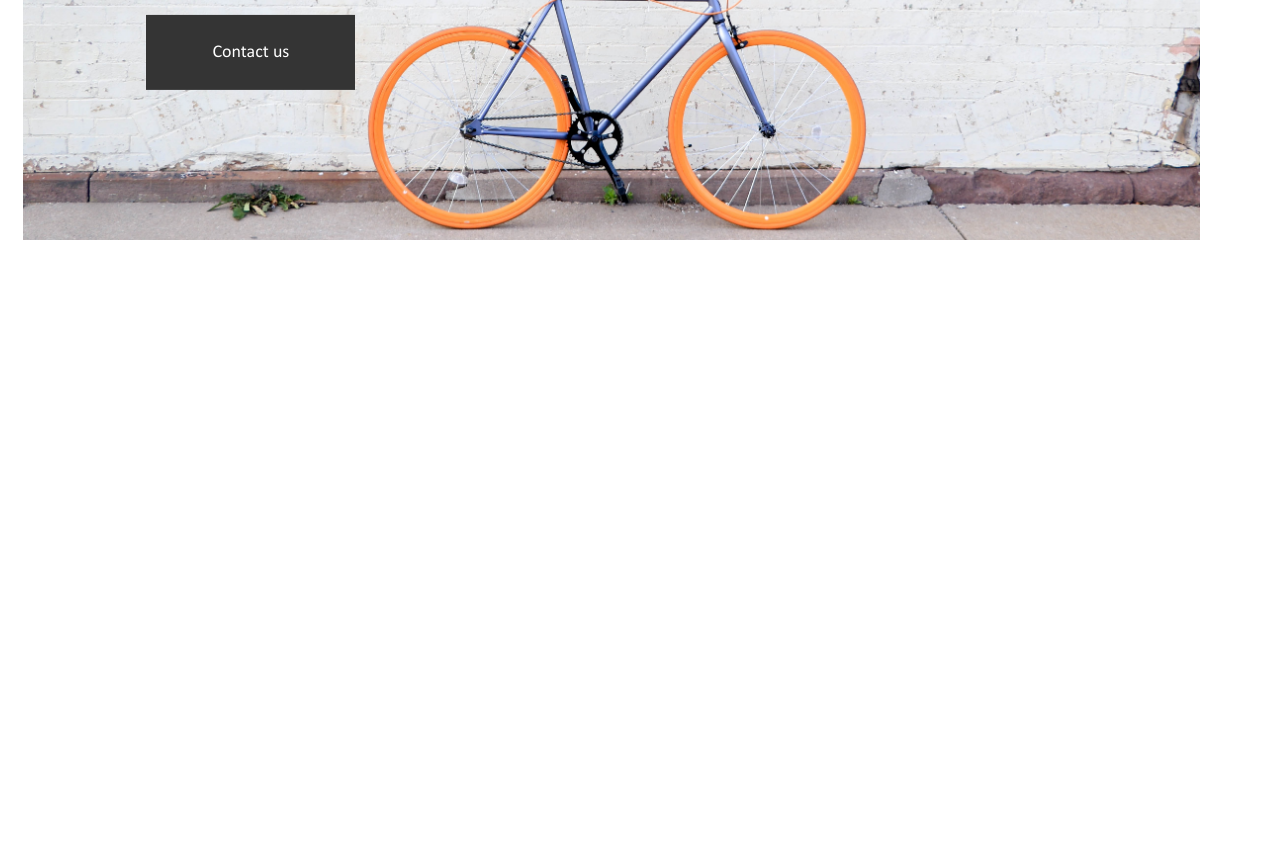
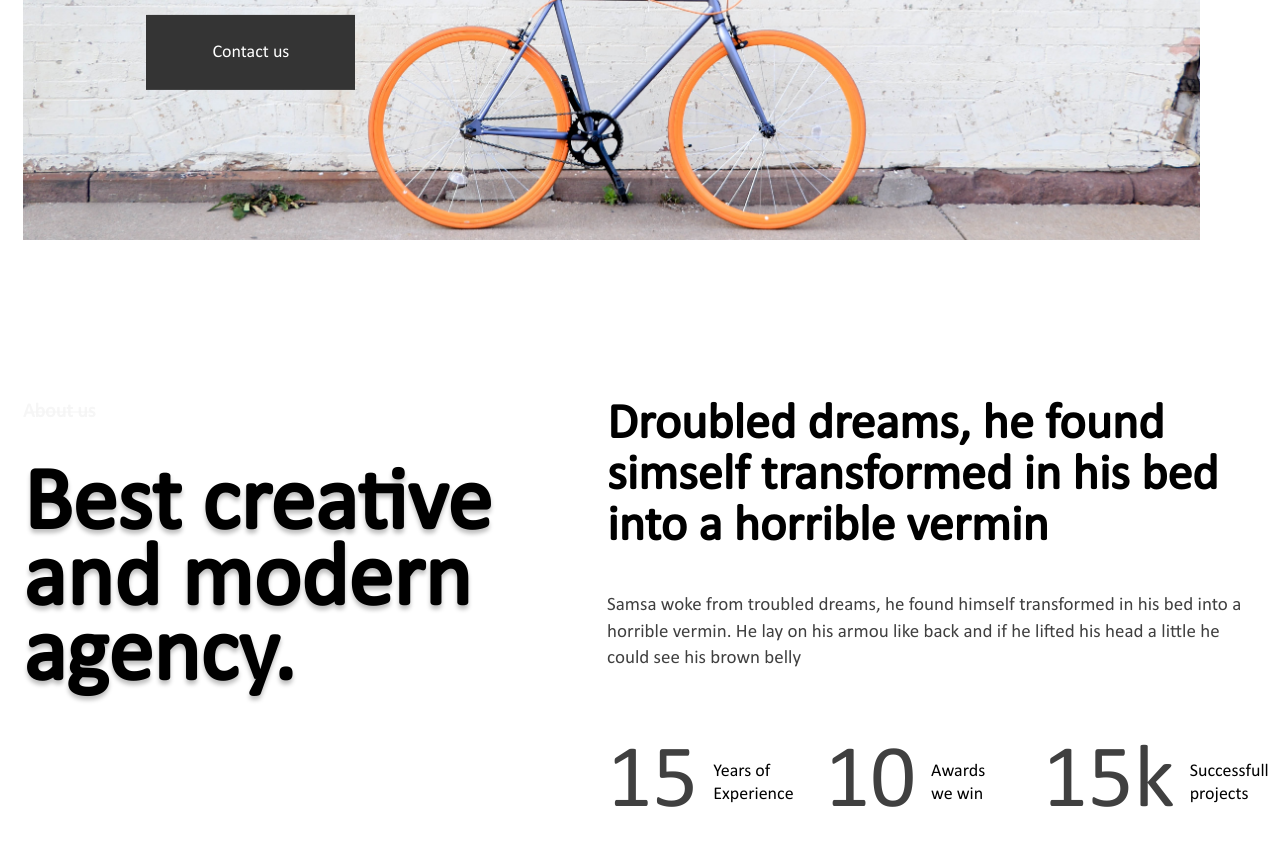
Before and after one commit to david-dya4yk/borne.github.io, a website: page app/html/index.html in a window 1280 px wide. Shown: the part 568-1414 px from the top of the page. Before the commit the page ends 808 px from the top, so only its background shows below. Drawn offline with nearby package versions, Linux system fonts and the light colour scheme; files that its build step writes are made by us from their sources; files whose address does not match are found by name.

Commit message:
added section about

```diff
--- a/app/html/index.html
+++ b/app/html/index.html
@@ -115,6 +115,50 @@
           </div>
         </div>
       </section>
+      <section class="about">
+        <div class="container">
+          <div class="about__inner">
+            <div class="about__box">
+              <h2 class="about__name">About us</h2>
+              <h3 class="about__title">Best creative and modern agency.</h3>
+            </div>
+            <div class="about__box">
+              <h4 class="about__subtitle">
+                Droubled dreams, he found simself transformed in his bed into a
+                horrible vermin
+              </h4>
+              <div class="about__text">
+                <p>
+                  Samsa woke from troubled dreams, he found himself transformed
+                  in his bed into a horrible vermin. He lay on his armou like
+                  back and if he lifted his head a little he could see his brown
+                  belly
+                </p>
+              </div>
+              <ul class="about__wrapper">
+                <li class="about__item">
+                  <div class="about__info">
+                    15
+                    <span>Years of Experience</span>
+                  </div>
+                </li>
+                <li class="about__item">
+                  <div class="about__info">
+                    10
+                    <span> Awards <br> we win</span>
+                  </div>
+                </li>
+                <li class="about__item">
+                  <div class="about__info">
+                    15k
+                    <span>Successfull projects</span>
+                  </div>
+                </li>
+              </ul>
+            </div>
+          </div>
+        </div>
+      </section>
     </main>
     <footer class="footer"></footer>
     <script src="js/main.min.js"></script>
--- a/app/scss/_vars.scss
+++ b/app/scss/_vars.scss
@@ -2,6 +2,7 @@ $black: #000000;
 $doveGray: #f6f6f6;
 $brown: #343434;
 $white: #ffffff;
+$tundora: #404040;
 
 %calibri-400{
   font-family: "Calibri-Regular", sans-serif;
--- /dev/null
+++ b/app/scss/components/about.scss
@@ -0,0 +1,70 @@
+.about {
+padding: 160px 0 400px;
+  &__inner {
+    display: flex;
+    justify-content: space-between;
+  }
+
+  &__box {
+    max-width: 650px;
+  }
+
+  &__name {
+    font-size: 20px;
+    position: relative;
+    margin-bottom: 45px;
+    color: $doveGray;
+    &::after {
+      position: absolute;
+      content: "";
+      height: 1px;
+      width: 60px;
+      background-color: $doveGray;
+      top: 50%;
+      transform: translateY(-50%);
+      left: 10px;
+    }
+  }
+
+  &__title {
+    font-size: 90px;
+    text-shadow: 0px 4px 4px rgba(0, 0, 0, 0.25);
+    line-height: 84%;
+    max-width: 470px;
+  }
+
+  &__subtitle {
+    font-size: 50px;
+    line-height: 102%;
+    margin-bottom: 40px;
+  }
+
+  &__text {
+    font-size: 19px;
+    line-height: 140%;
+    color: $tundora;
+    margin-bottom: 55px;
+  }
+
+  &__wrapper {
+    display: flex;
+    justify-content: space-between;
+  }
+
+  &__item {
+    width: 33%;
+  }
+  &__info {
+    color: $tundora;
+    display: flex;
+    font-size: 90px;
+    align-items: center;
+
+    span {
+      color: $black;
+      font-size: 18px;
+      display: inline-block;
+      padding-left: 15px;
+    }
+  }
+}
--- a/app/scss/style.scss
+++ b/app/scss/style.scss
@@ -2,4 +2,5 @@
 @import "global";
 @import "fonts";
 @import "./components/header";
+@import "./components/about";
 @import "top";
```
Also changed, not shown: app/index.html (+44 -0 lines), app/css/style.min.css.
